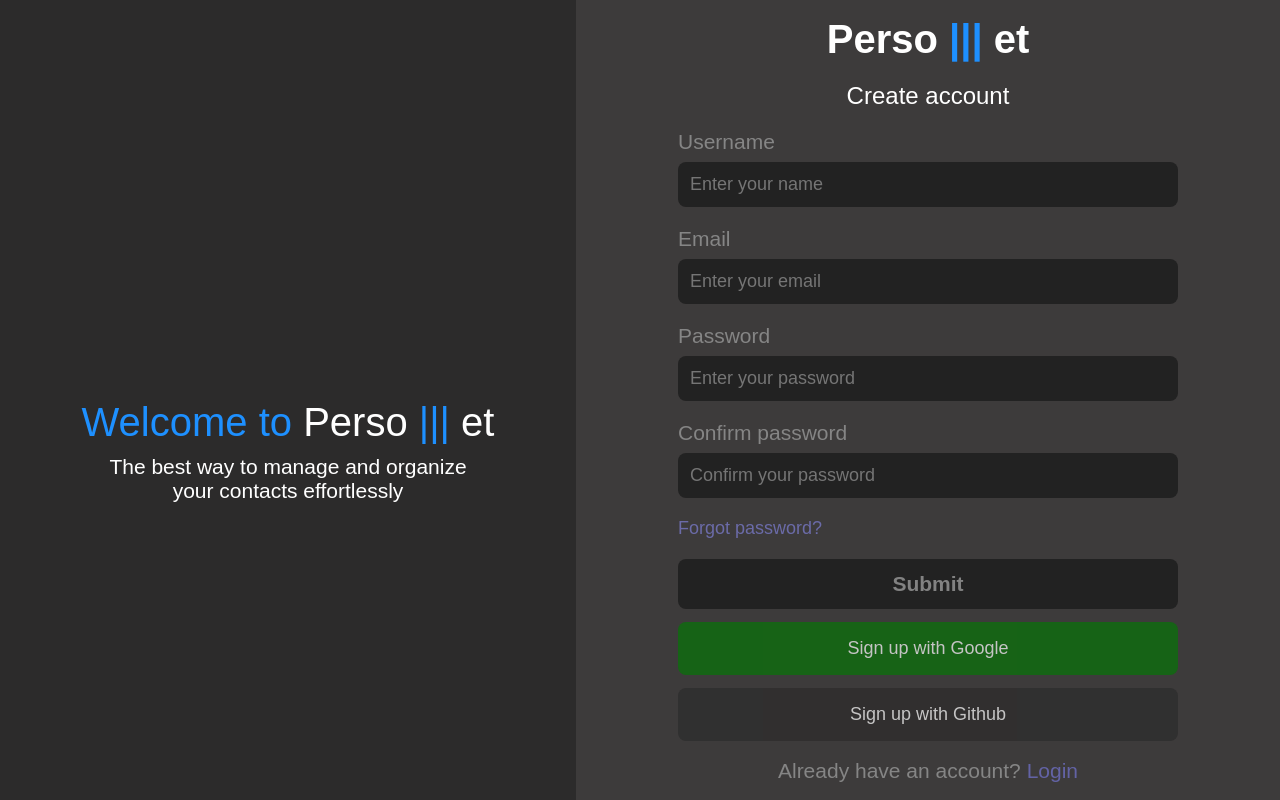
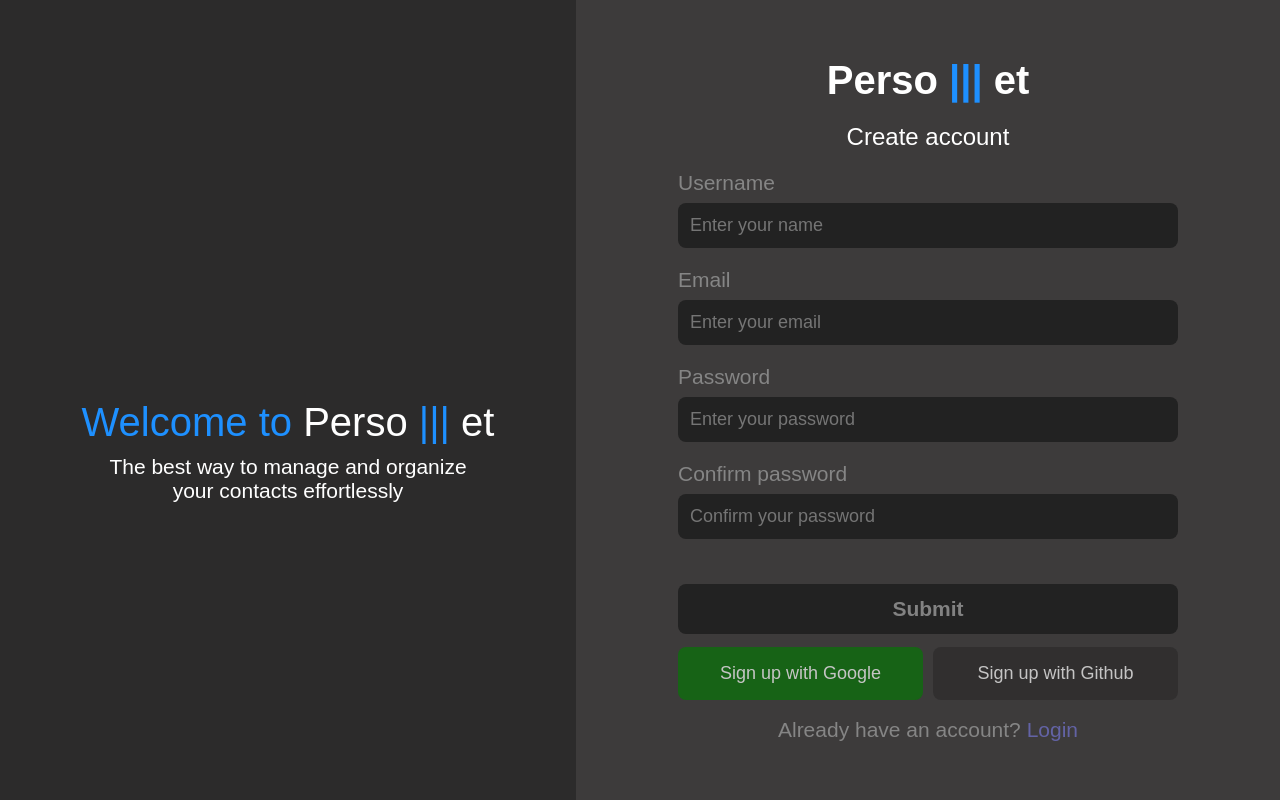
Before and after one commit to MR-Kotuk/PersoNet, a React (Vite) app: page /register in a window 1280 px wide. Built offline with nearby package versions, Linux system fonts and the light colour scheme.

Commit message:
frontend fix (add other changes #2)

```diff
--- a/src/pages/authorization/authentification/auth.css
+++ b/src/pages/authorization/authentification/auth.css
@@ -85,6 +85,12 @@
   font-weight: 500;
 }
 
+.auth-forgot-password-item {
+  font-size: 18px;
+  font-weight: 500;
+  color: rgb(107, 107, 168);
+}
+
 .auth-submit {
   width: 500px;
   display: flex;
--- a/src/pages/authorization/authentification/auth.tsx
+++ b/src/pages/authorization/authentification/auth.tsx
@@ -33,6 +33,8 @@ export const AuthPage: FC = () => {
             <input type="password" placeholder="Enter your password" />
           </div>
 
+          <p className="auth-forgot-password-item">Forgot password?</p>
+
           <div className="auth-field-item">
             <button className="auth-submit">Submit</button>
 
--- a/src/pages/authorization/register/register.css
+++ b/src/pages/authorization/register/register.css
@@ -85,12 +85,6 @@
   font-weight: 500;
 }
 
-.register-forgot-password-item {
-  font-size: 18px;
-  font-weight: 500;
-  color: rgb(107, 107, 168);
-}
-
 .register-submit {
   width: 500px;
   display: flex;
@@ -103,6 +97,7 @@
   border-radius: 8px;
   font-size: 21px;
   font-weight: 600;
+  margin-top: 25px;
 }
 
 .register-enter-account {
@@ -115,7 +110,14 @@
   text-decoration: none;
 }
 
+.oauth-buttons-field {
+  display: flex;
+  justify-content: space-between;
+  align-items: center;
+}
+
 .google-auth-button {
+  width: 49%;
   margin-top: 5px;
   padding: 16px;
   font-size: 18px;
@@ -134,6 +136,7 @@
 }
 
 .github-auth-button {
+  width: 49%;
   margin-top: 5px;
   padding: 16px;
   font-size: 18px;
--- a/src/pages/authorization/register/register.tsx
+++ b/src/pages/authorization/register/register.tsx
@@ -98,12 +98,12 @@ export const RegisterPage: FC = () => {
             <input type="password" placeholder="Confirm your password" />
           </div>
 
-          <p className="register-forgot-password-item">Forgot password?</p>
-
           <div className="register-field-item">
             <button className="register-submit" type="submit">
               Submit
             </button>
+
+            <div className="oauth-buttons-field">
               <button
                 className="google-auth-button"
                 onClick={() =>
@@ -121,6 +121,7 @@ export const RegisterPage: FC = () => {
               >
                 Sign up with Github
               </button>
+            </div>
 
             <p className="register-enter-account">
               Already have an account?{" "}
```
Lines whose indentation alone changed are shown as unchanged.
